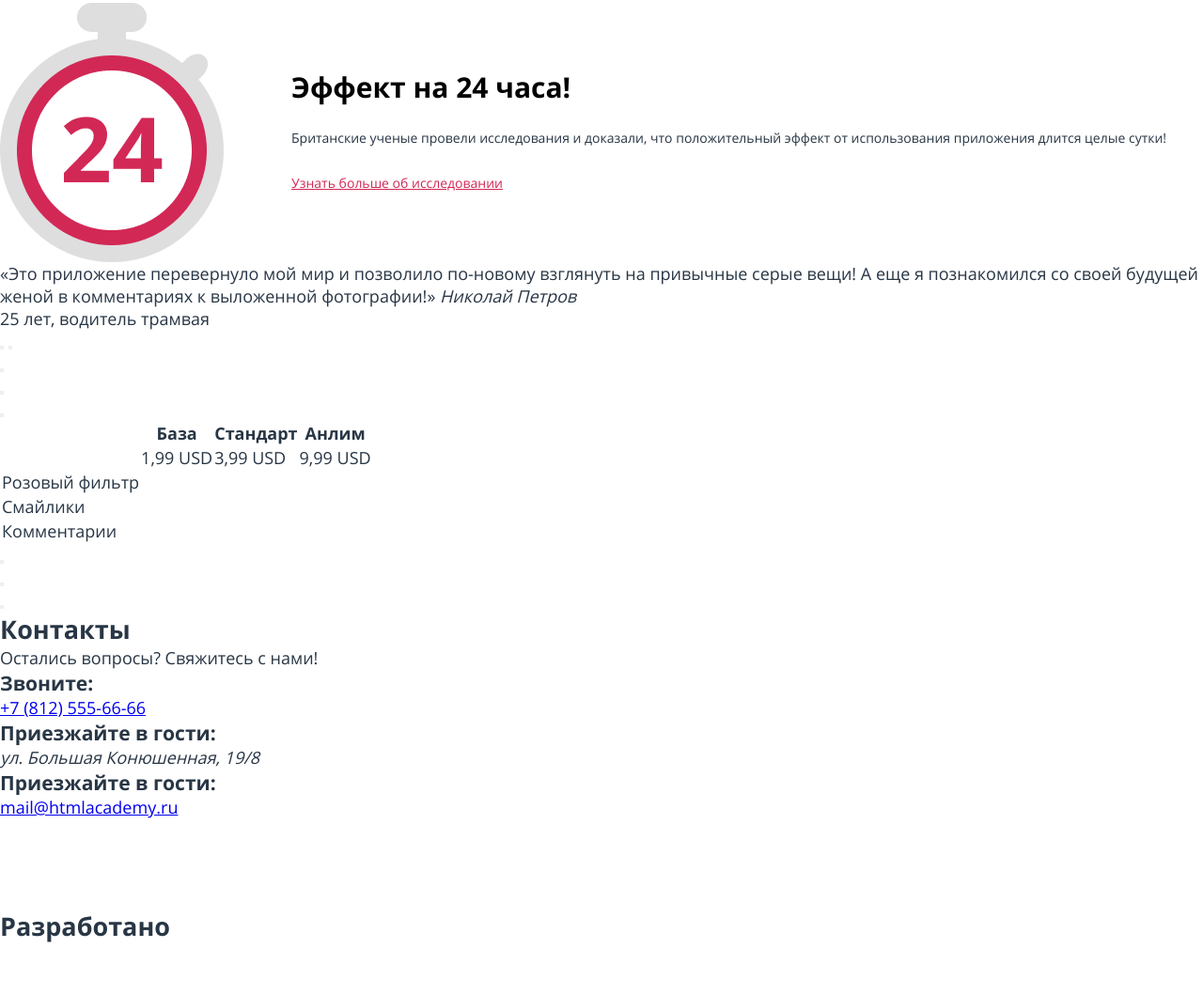
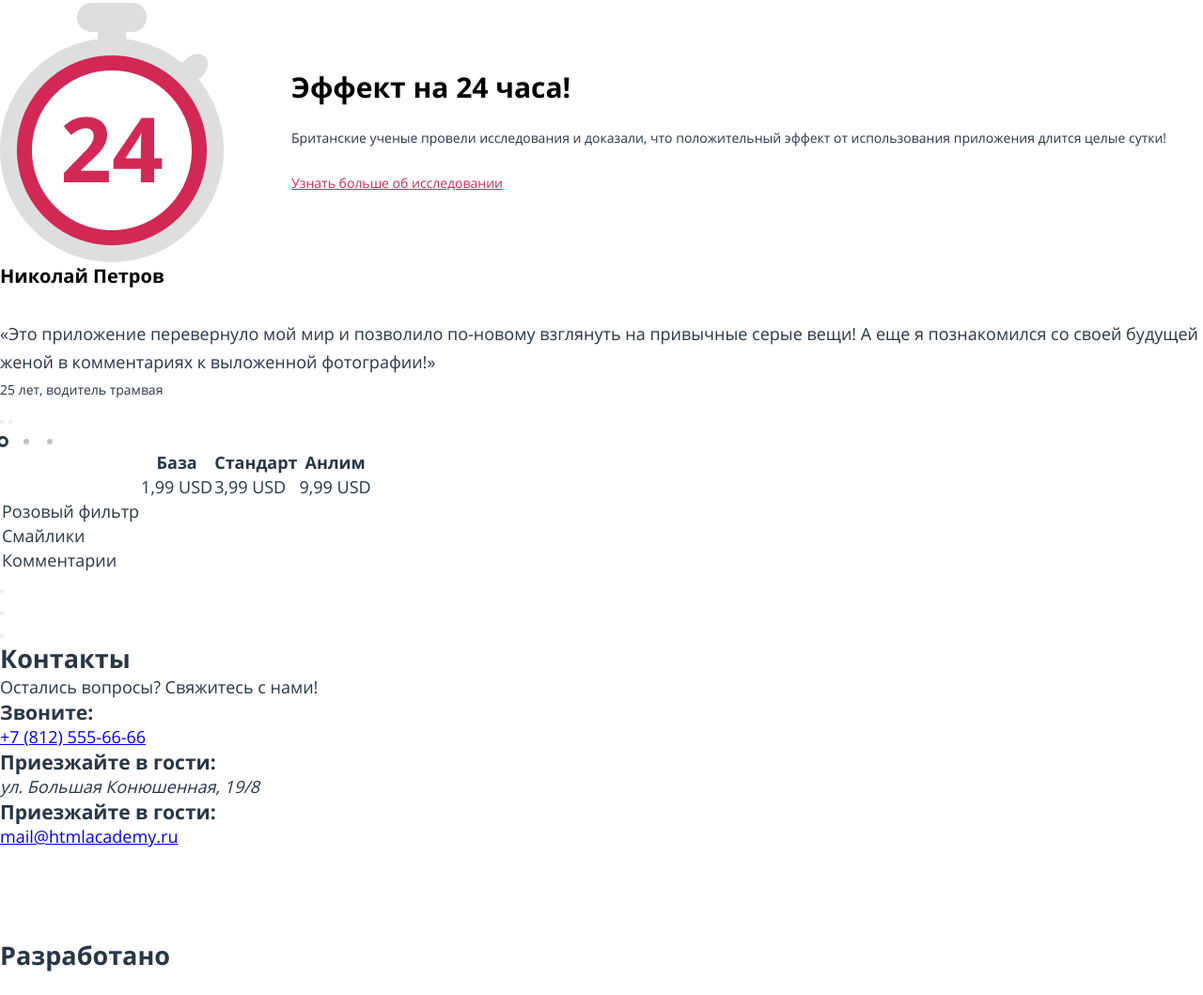
Before and after one commit to multiversal-destroyer/pink, a website: page source/index.html in a window 1280 px wide. Shown: the part 814-1873 px from the top of the page at 94% size. Before the commit the page ends 1842 px from the top, so only its background shows below. Drawn offline with nearby package versions, Linux system fonts and the light colour scheme; files that its build step writes are made by us from their sources.

Commit message:
build: add reviews.scss

```diff
--- a/source/index.html
+++ b/source/index.html
@@ -102,12 +102,12 @@
         <div class="reviews-slider">
           <ul class="reviews-slider__list">
             <li class="reviews-slider__item reviews-slider__item--current">
-              <blockquote class="reviews-slider__blockquote review">
-                <q class="reviews__description">Это приложение перевернуло мой мир и позволило по-новому взглянуть на
+              <blockquote class="reviews-slider__blockquote">
+                <cite class="reviews-slider__cite">Николай Петров</cite>
+                <q class="reviews-slider__quote">Это приложение перевернуло мой мир и позволило по-новому взглянуть на
                   привычные серые вещи! А еще я познакомился со своей будущей женой в
                   комментариях к выложенной фотографии!</q>
-                <cite class="reviews__cite">Николай Петров</cite>
-                <p class="reviews__description reviews__description--delete">25 лет, водитель трамвая</p>
+                <p class="reviews-slider__description reviews-slider__description--delete">25 лет, водитель трамвая</p>
               </blockquote>
             </li>
           </ul>
@@ -124,17 +124,17 @@
         </div>
         <ul class="slider-pagination reviews-pagination">
           <li class="slider-pagination__item reviews-pagination__item">
-            <button class="slider-pagination__button reviews-pagination__button slider-pagination__button--current" type="button">
+            <button class="reviews-pagination__button--current reviews-pagination__button slider-pagination__button button" type="button">
               <span class="visually-hidden">1 отзыв</span>
             </button>
           </li>
           <li class="slider-pagination__item reviews-pagination__item">
-            <button class="slider-pagination__button reviews-pagination__button" type="button">
+            <button class="reviews-pagination__button slider-pagination__button button" type="button">
               <span class="visually-hidden">2 отзыв</span>
             </button>
           </li>
           <li class="slider-pagination__item reviews-pagination__item">
-            <button class="slider-pagination__button reviews-pagination__button" type="button">
+            <button class="reviews-pagination__button slider-pagination__button button" type="button">
               <span class="visually-hidden">3 отзыв</span>
             </button>
           </li>
--- /dev/null
+++ b/source/sass/blocks/_reviews.scss
@@ -0,0 +1,45 @@
+.reviews-slider {
+
+  &__blockquote {
+    display: flex;
+    flex-direction: column;
+  }
+
+  &__quote {
+    line-height: 30px;
+  }
+
+  &__cite {
+    font-size: 20px;
+    line-height: 30px;
+    font-weight: 700;
+    font-style: normal;
+    color: $basic-black;
+    margin-bottom: 31px;
+  }
+
+  &__description {
+    font-size: 14px;
+    line-height: 30px;
+  }
+}
+
+.reviews-pagination {
+  display: flex;
+  column-gap: 19px;
+  list-style: none;
+
+  &__button {
+    background-color: $main-gray30;
+    width: 6px;
+    height: 6px;
+    border-radius: 50%;
+
+    &--current {
+      background-color: $basic-white;
+      outline: 3px solid $main-gray;
+
+    }
+  }
+
+}
--- a/source/sass/global/_global.scss
+++ b/source/sass/global/_global.scss
@@ -36,4 +36,5 @@ img {
   border: none;
   text-align: center;
   text-decoration: none;
+  cursor: pointer;
 }
--- a/source/sass/global/_variables.scss
+++ b/source/sass/global/_variables.scss
@@ -1,20 +1,20 @@
 // Colors
 
 $basic-black: #000000;
-$basic-black-opacity30: rgba(0, 0, 0, 0.3);
+$basic-black30: rgba(0, 0, 0, 0.3);
 
 $basic-white: #FFFFFF;
-$basic-white-opacity10: rgba(255, 255, 255, 0.1);
-$basic-white-opacity30: rgba(255, 255, 255, 0.3);
+$basic-white10: rgba(255, 255, 255, 0.1);
+$basic-white30: rgba(255, 255, 255, 0.3);
 
 $main-gray: #283645;
-$main-gray-opacity10: rgba(40, 54, 69, 0.1);
-$main-gray-opacity30: rgba(40, 54, 69, 0.3);
-$main-gray-opacity50: rgba(40, 54, 69, 0.5);
-$main-gray-opacity60: rgba(40, 54, 69, 0.6);
+$main-gray10: rgba(40, 54, 69, 0.1);
+$main-gray30: rgba(40, 54, 69, 0.3);
+$main-gray50: rgba(40, 54, 69, 0.5);
+$main-gray60: rgba(40, 54, 69, 0.6);
 
 $pink: #D22856;
-$pink-opacity30: rgba(210, 40, 86, 0.3);
+$pink30: rgba(210, 40, 86, 0.3);
 
 $gray-light: #F2F2F2;
 $gray-table-border: #E5E5E5;
@@ -22,7 +22,7 @@ $gray-table-border: #E5E5E5;
 $green: #2AAB6D;
 $green-darker: #1C9B5E;
 
-$shadow-opacity15: rgba(255, 255, 255, 0.15);
+$shadow15: rgba(255, 255, 255, 0.15);
 $shadow-form-error: rgba(0, 1, 1, 0.15);
 
 //Viewports
--- a/source/sass/style.scss
+++ b/source/sass/style.scss
@@ -11,3 +11,4 @@
 @import 'blocks/intro.scss';
 @import 'blocks/information.scss';
 @import 'blocks/research.scss';
+@import 'blocks/reviews.scss';
```
